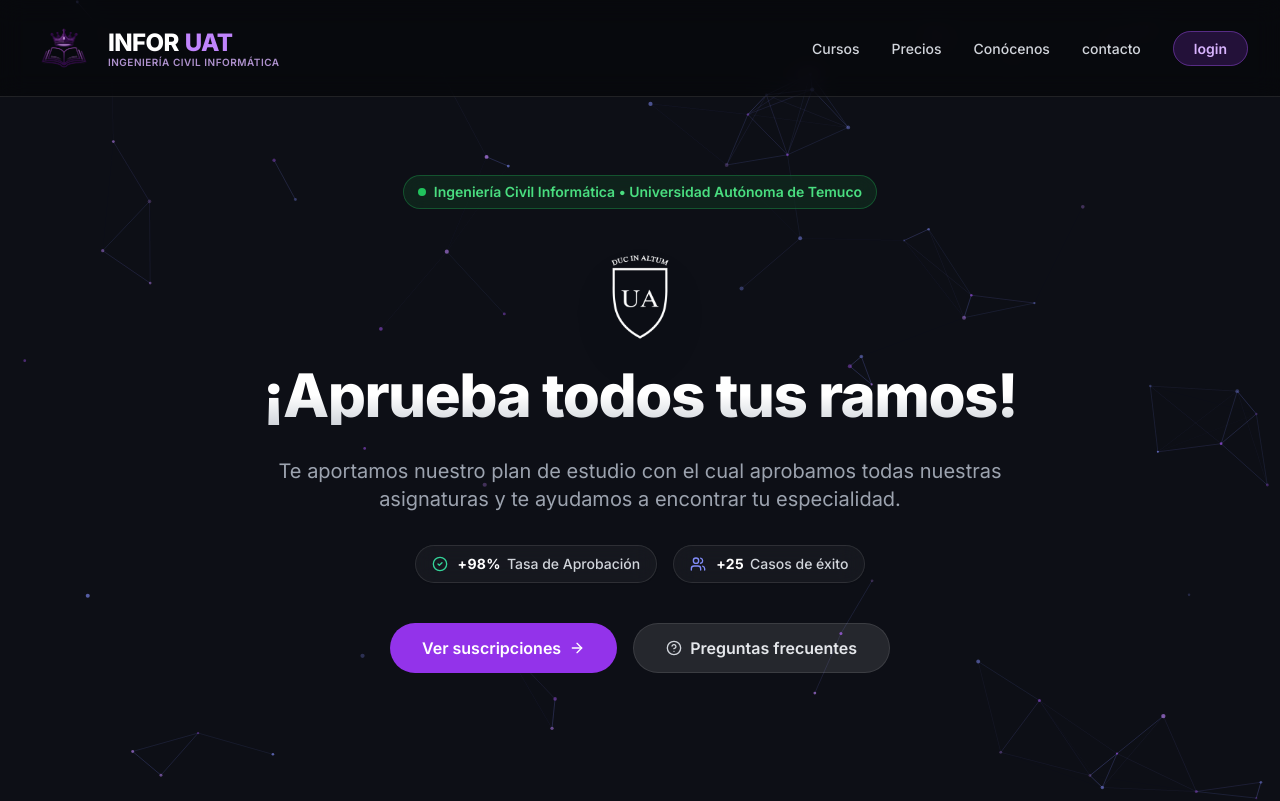
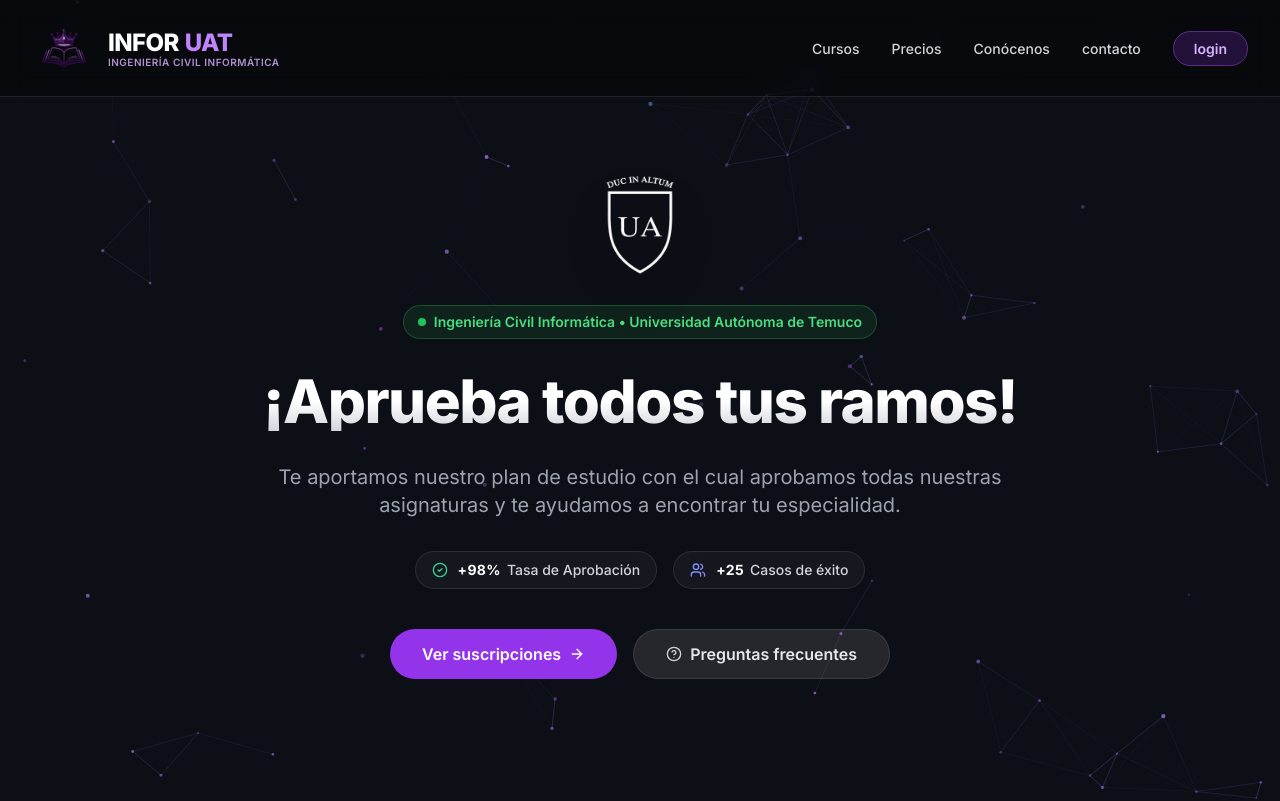
Before and after one commit to Jaruza/Evaluacion1, a React (Vite) app: page / in a window 1280 px wide. Shown: the top 801 px of the page. Built offline with nearby package versions, Linux system fonts and the light colour scheme.

Commit message:
Cambio de lugar logo UA

```diff
--- a/src/components/HeroSection.jsx
+++ b/src/components/HeroSection.jsx
@@ -21,18 +21,23 @@
 }) => {
   return (
     <section className="relative z-10 min-h-screen flex flex-col justify-center items-center px-4 sm:px-6 max-w-5xl mx-auto text-center pt-24 pb-12">
-      <div className="mb-10 inline-flex items-center gap-2 px-3.5 py-1.5 rounded-full bg-green-900/30 border border-green-500/30 text-green-400 text-xs sm:text-sm font-semibold backdrop-blur-md">
+      {/* Logo superior ligeramente más grande */}
+      <div className="mb-6 z-10">
+        <img
+          src={logoUA}
+          alt="Logo Universidad Autónoma"
+          className="h-20 sm:h-24 md:h-28 w-auto object-contain drop-shadow-2xl mx-auto"
+        />
+      </div>
+
+      {/* Insignia verde */}
+      <div className="mb-8 inline-flex items-center gap-2 px-3.5 py-1.5 rounded-full bg-green-900/30 border border-green-500/30 text-green-400 text-xs sm:text-sm font-semibold backdrop-blur-md z-10">
         <span className="flex h-2 w-2 rounded-full bg-green-500 animate-pulse" />
         Ingeniería Civil Informática • Universidad Autónoma de Temuco
       </div>
 
-      {/* Contenedor del Logo y Título para perfecta alineación central */}
+      {/* Título principal centrado */}
       <div className="flex flex-col items-center justify-center gap-5 mx-auto w-full z-10">
-        <img
-          src={logoUA}
-          alt="Logo Universidad Autónoma"
-          className="h-16 sm:h-20 md:h-24 w-auto object-contain drop-shadow-2xl shrink-0"
-        />
         <h1 className="text-4xl md:text-5xl lg:text-6xl font-extrabold text-center tracking-tight bg-clip-text text-transparent bg-gradient-to-b from-white via-white to-gray-300 leading-tight max-w-4xl w-full">
           ¡Aprueba todos tus ramos!
         </h1>
```
